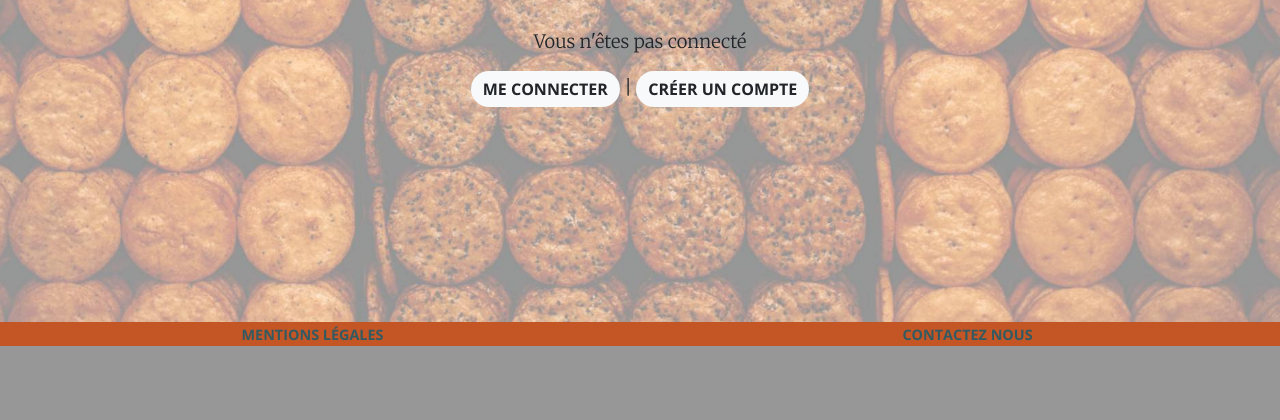
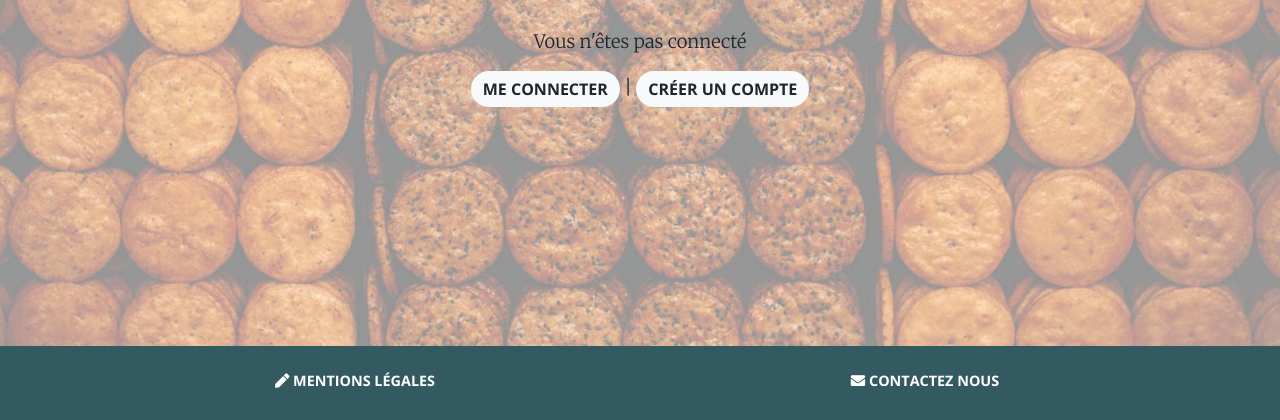
Before and after one commit to freezed/ocp8, a Django app: page /account/ in a window 1280 px wide. Shown: the part 454-874 px from the top of the page. Before the commit the page ends 800 px from the top, so only its background shows below. Run offline with Django 3.2, Linux system fonts and the light colour scheme; some libraries are stand-ins or nearby versions.

Commit message:
Modifies footer #8

```diff
--- a/omega/static/sbtstrp-creative-css/creative.css
+++ b/omega/static/sbtstrp-creative-css/creative.css
@@ -328,7 +328,7 @@ My CSS
 
 footer {
   text-align: center;
-  background-color: #C45525 !important;
+  background-color: #FFFFFF !important;
 
 }
 
@@ -339,7 +339,7 @@ footer p {
   font-size: .9rem;
   font-weight: 700;
   text-transform: uppercase;
-  color: #345A61;
+  color: #FFFFFF;
   font-family: 'Open Sans', 'Helvetica Neue', Arial, sans-serif;
 }
 
--- a/omega/templates/base.html
+++ b/omega/templates/base.html
@@ -116,12 +116,24 @@
 
     {% block last %}{% endblock last %}
 
-    <footer class="row fixed-bottom">
-      <div class="col-lg-6">
-        <a href="#about">Mentions légales</a>
-      </div>
-      <div class="col-lg-6">
-        <a href="#contact">Contactez nous</a>
+    <footer class="pt-4 bg-dark text-white">
+      <div class="container">
+        <div class="row">
+          <div class="col-sm-6 col-lg-6 ml-auto text-center">
+            <p>
+              <a href="/#about" title="Lien vers la page 'Mentions légales'">
+                <i class="fas fa-pen fa-1x mb-3"></i> Mentions légales
+              </a>
+            </p>
+          </div>
+          <div class="col-sm-6 col-lg-6 mr-auto text-center">
+            <p>
+              <a href="/#contact" title="Lien vers la page 'Contactez nous'">
+                <i class="fas fa-envelope fa-1x mb-3"></i> Contactez nous
+              </a>
+            </p>
+          </div>
+        </div>
       </div>
     </footer>
 
```
